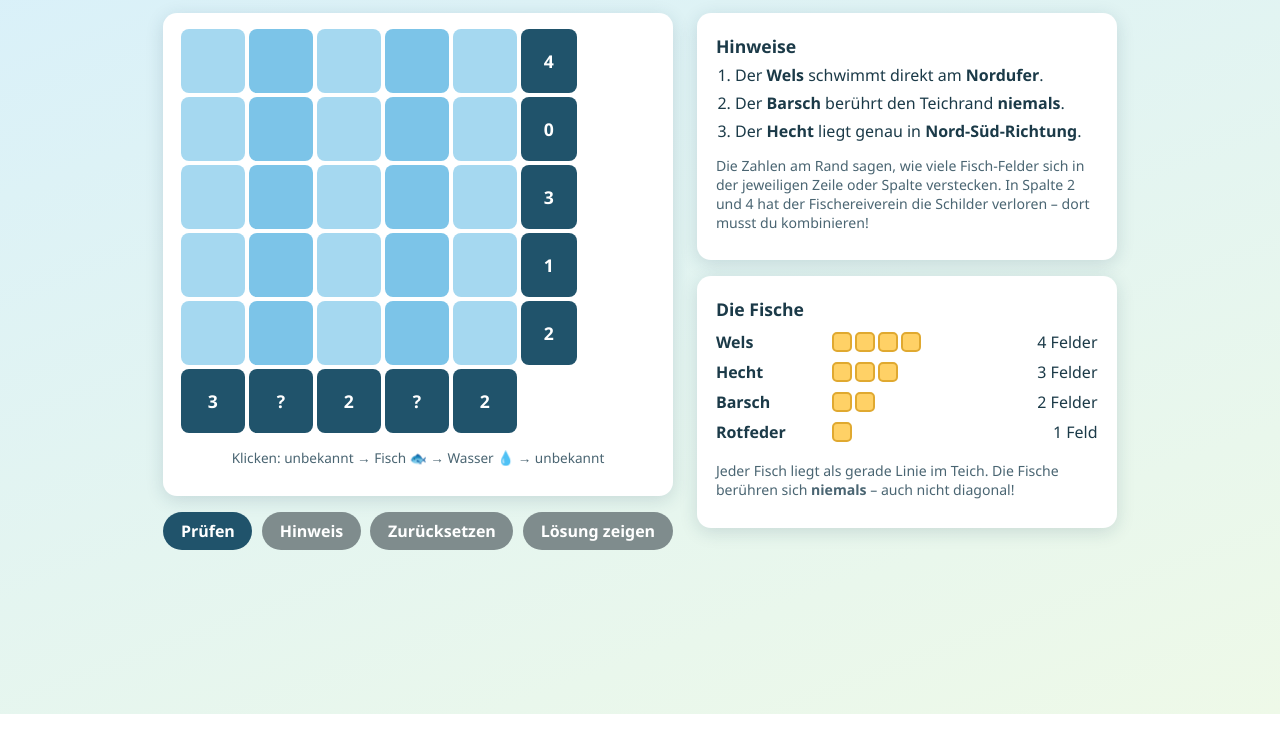
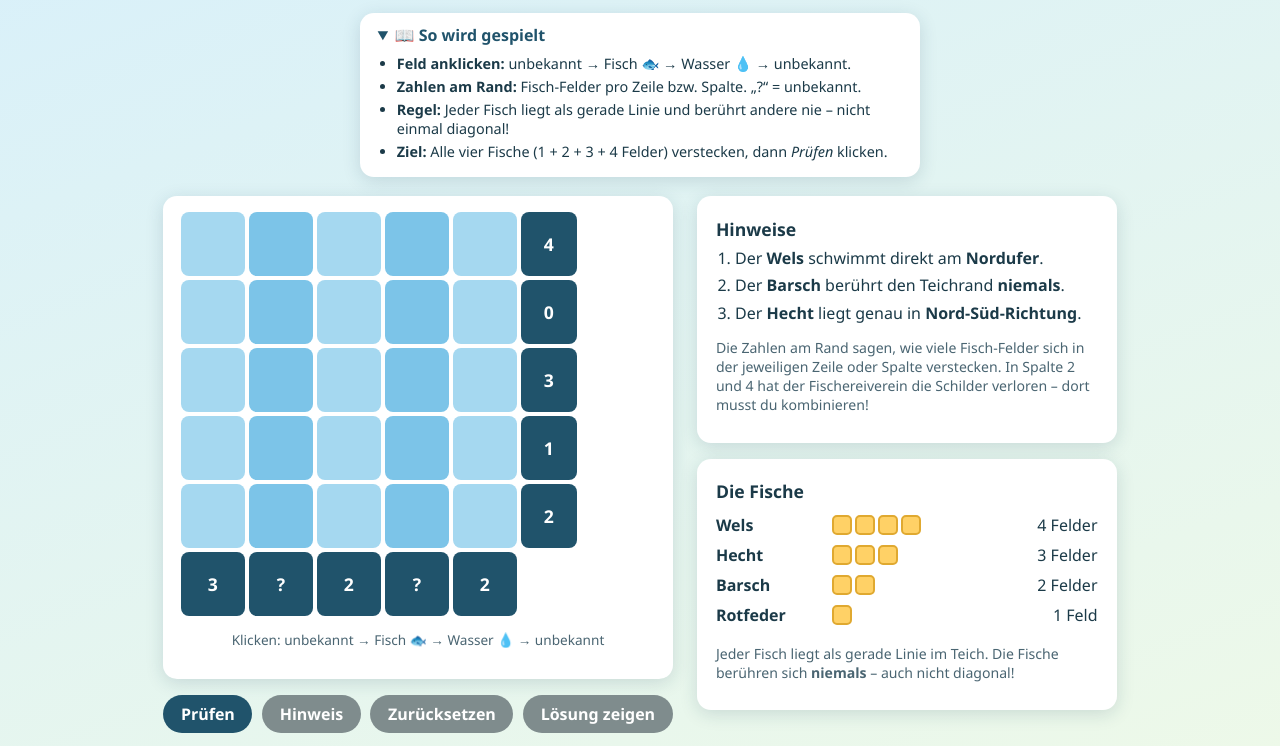
Before and after one commit to felixilefwicki48-ai/Fische-Angeln-, a plain HTML site: page index.html in a window 1280 px wide. Shown: the part 86-832 px from the top of the page. Before the commit the page ends 800 px from the top, so only its background shows below. Drawn offline with Linux system fonts and the light colour scheme.

Commit message:
Einklappbare Kurz-Anleitung ueber dem Raeetsel (oeffnet aufgeklappt)
Co-authored-by: felixilefwicki48-ai <felixilefwicki48-ai@users.noreply.github.com>

```diff
--- a/index.html
+++ b/index.html
@@ -101,6 +101,22 @@
   ol.clues { padding-left: 1.2rem; margin: 0.3rem 0; }
   ol.clues li { margin: 0.35rem 0; }
   .rules { font-size: 0.88rem; color: #4a6572; }
+  details.anleitung {
+    max-width: 560px;
+    margin: 0 auto 1.2rem;
+    background: #fff;
+    border-radius: 14px;
+    padding: 0.7rem 1.1rem;
+    box-shadow: 0 4px 18px rgba(20, 60, 90, 0.15);
+  }
+  details.anleitung summary {
+    cursor: pointer;
+    font-weight: 600;
+    color: var(--rand);
+    user-select: none;
+  }
+  details.anleitung ul { margin: 0.5rem 0 0.2rem; padding-left: 1.2rem; font-size: 0.9rem; }
+  details.anleitung li { margin: 0.25rem 0; }
 </style>
 </head>
 <body>
@@ -108,6 +124,16 @@
   <h1>&#127973; Fischteich-R&auml;tsel</h1>
   <span class="subtitle">LEVEL 1</span>
 </header>
+
+<details class="anleitung" open>
+  <summary>&#128214; So wird gespielt</summary>
+  <ul>
+    <li><strong>Feld anklicken:</strong> unbekannt &rarr; Fisch &#128031; &rarr; Wasser &#128167; &rarr; unbekannt.</li>
+    <li><strong>Zahlen am Rand:</strong> Fisch-Felder pro Zeile bzw. Spalte. &bdquo;?&ldquo; = unbekannt.</li>
+    <li><strong>Regel:</strong> Jeder Fisch liegt als gerade Linie und ber&uuml;hrt andere nie &ndash; nicht einmal diagonal!</li>
+    <li><strong>Ziel:</strong> Alle vier Fische (1 + 2 + 3 + 4 Felder) verstecken, dann <em>Pr&uuml;fen</em> klicken.</li>
+  </ul>
+</details>
 
 <div class="layout">
   <div>
```
